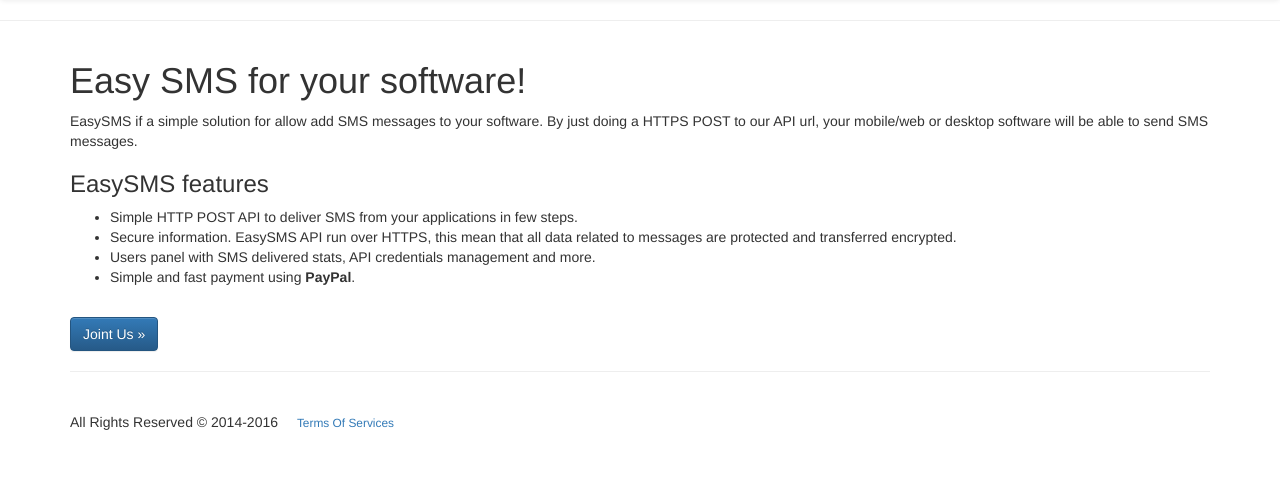
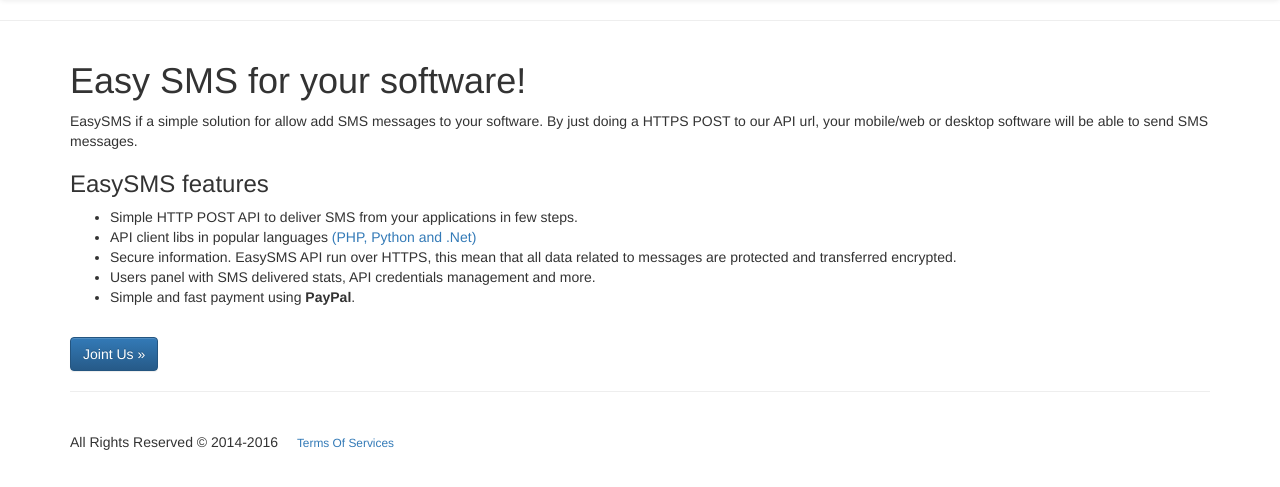
Before and after one commit to rrguardo/smr, a Flask app: template flaskapp/templates/home.html in a window 1280 px wide. Shown: the part 52-539 px from the top of the page. Run offline with Flask 2, Linux system fonts and the light colour scheme; the template is opened without the code that fills it, so the values that code supplies are empty; parts of the project's set-up code (start-up, migrations or seed data) failed here and were passed over; some libraries are stand-ins or nearby versions.

Commit message:
Translation

```diff
--- a/flaskapp/templates/base_layout.html
+++ b/flaskapp/templates/base_layout.html
@@ -100,8 +100,6 @@
 
 
             <ul class="nav navbar-nav navbar-right" >
-
-
                 {% if current_user.is_anonymous %}
                     <li>
                         <a href="{{ url_for('user.login') }}">
@@ -124,6 +122,15 @@
                     </li>
 
                 {% endif %}
+
+                <li>
+                    <div id="google_translate_element"></div><script type="text/javascript">
+function googleTranslateElementInit() {
+  new google.translate.TranslateElement({pageLanguage: 'en', gaTrack: true, gaId: 'UA-74431955-2'}, 'google_translate_element');
+}
+</script><script type="text/javascript" src="//translate.google.com/translate_a/element.js?cb=googleTranslateElementInit"></script>
+
+                </li>
             </ul>
   </div>
 </nav>
--- a/flaskapp/templates/home.html
+++ b/flaskapp/templates/home.html
@@ -17,6 +17,9 @@
               Simple HTTP POST API to deliver SMS from your applications in few steps.
           </li>
           <li>
+              API client libs in popular languages <a href="{{ url_for('api_doc') }}" >(PHP, Python and .Net)</a>
+          </li>
+          <li>
               Secure information. EasySMS API run over HTTPS, this mean that all data related to messages
               are protected and transferred encrypted.
           </li>
--- a/flaskapp/urls.py
+++ b/flaskapp/urls.py
@@ -12,7 +12,6 @@ from flaskapp import app
 
 #Set all lazy-optimized views here >>>
 url(app, '/', 'views.index')
-url(app, '/_add_numbers', 'views.add_numbers')
 url(app, '/api_documentation', 'views.api_doc')
 url(app, '/contact', 'views.contact', methods=["GET", "POST"])
 url(app, '/tos', 'views.tos')
```
